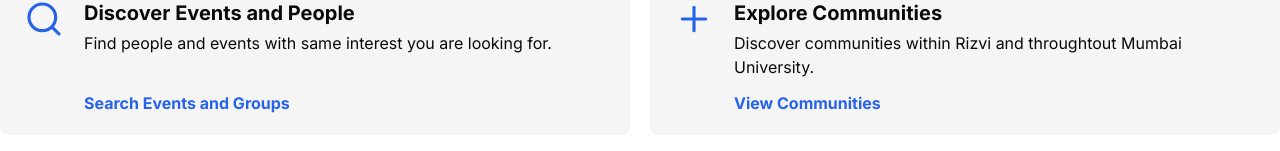
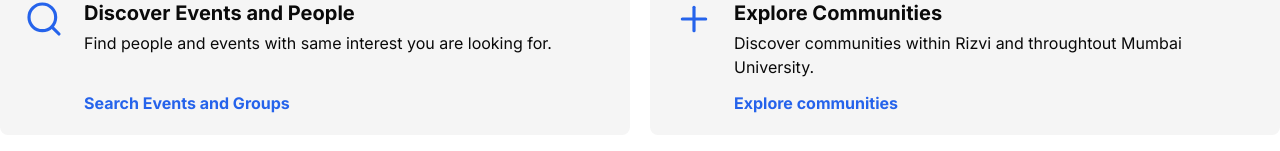
Before and after one commit to insanelyai/virtual_event_hosting, a Next.js app: page / in a window 1280 px wide. Shown: the part 321-472 px from the top of the page. Built offline with nearby package versions, Linux system fonts and the light colour scheme.

Commit message:
Demo: How to use source control

```diff
--- a/components/MeetWorks.jsx
+++ b/components/MeetWorks.jsx
@@ -39,7 +39,7 @@
               </div>
               <div>
                 <Link href={"/"} className="text-blue-600 font-bold hover:underline use-transition">
-                  View Communities
+                  Explore communities
                 </Link>
               </div>
             </div>
```
